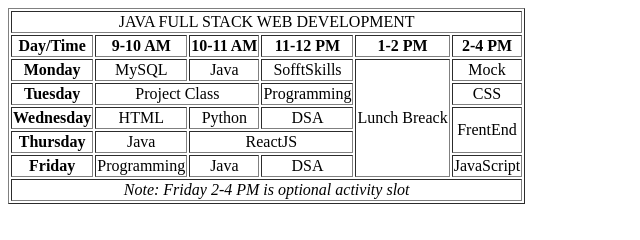
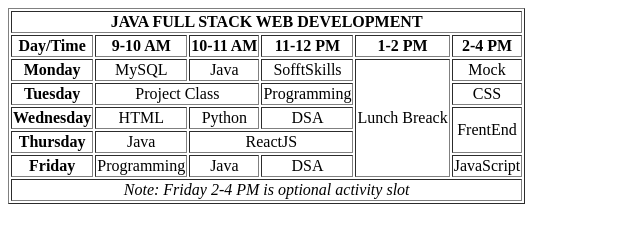
Before and after one commit to Ganesh-6361/Table, a plain HTML site: page index.html in a window 1280 px wide. Shown: the whole page, without its empty margins (0-640 px from the left). Drawn offline with Linux system fonts and the light colour scheme.

Commit message:
Update index.html

```diff
--- a/index.html
+++ b/index.html
@@ -10,7 +10,7 @@
 
     <table border>
         <tr align="center">
-            <td colspan="6">JAVA FULL STACK WEB DEVELOPMENT</td>
+            <th colspan="6">JAVA FULL STACK WEB DEVELOPMENT</th>
     </tr>
 
         <tr align="center">
```
